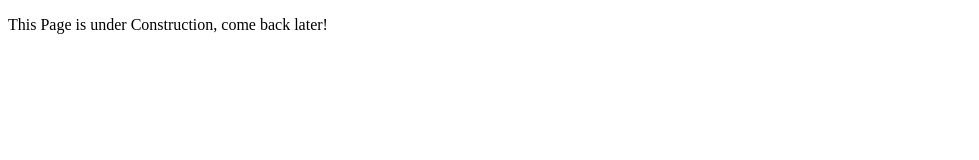
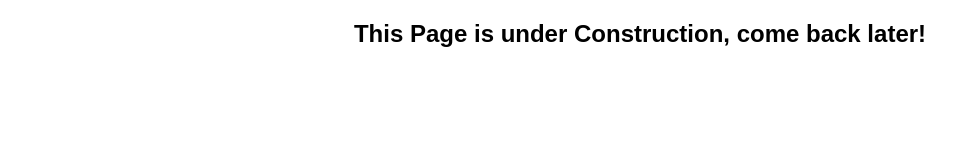
Before and after one commit to KingRA24/KingRA24.github.io, a plain HTML site: page index.html in a window 1280 px wide. Shown: the whole page, without its empty margins (0-979 px from the left). Drawn offline with Linux system fonts and the light colour scheme.

Commit message:
Update index.html

```diff
--- a/index.html
+++ b/index.html
@@ -4,6 +4,6 @@
     <title>Coming Soon!</title>
   </head>
   <body>
-    <p>This Page is under Construction, come back later!</p>
+    <h2 style="text-align:center;font-family:sans-serif">This Page is under Construction, come back later!</h2 style="text-align:center;font-family:sans-serif">
   </body>
 </html>
```
